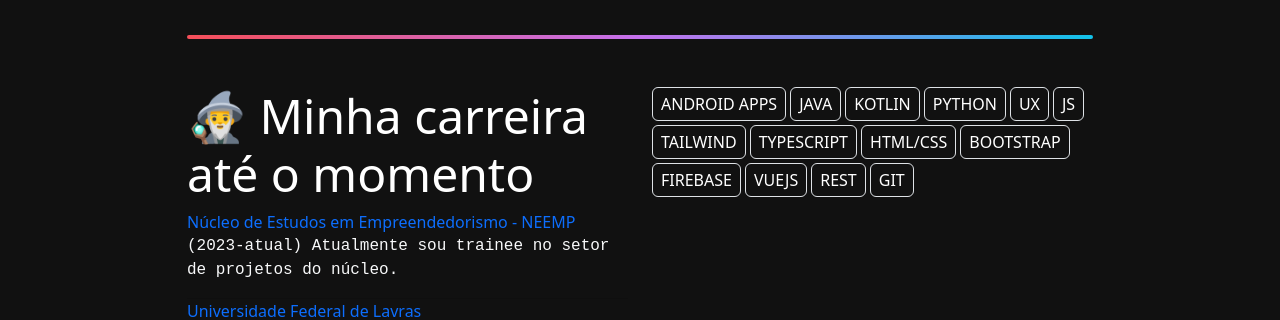
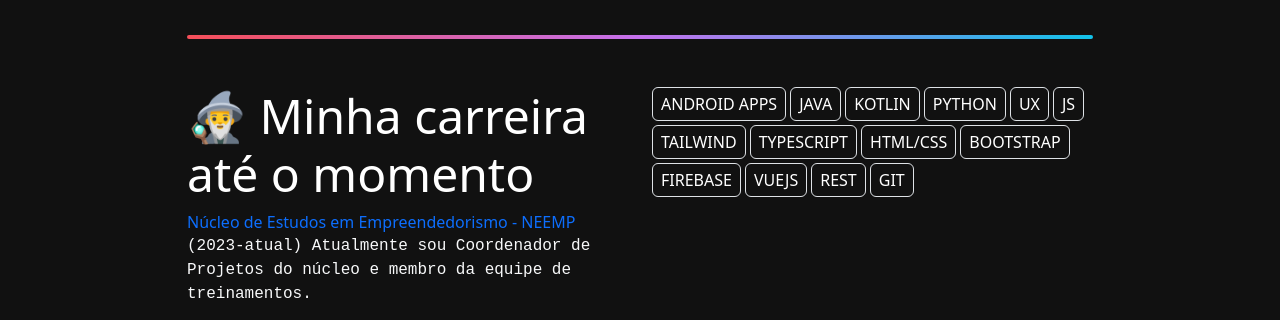
Before and after one commit to deyvidandrades/deyvidandrades.github.io, a plain HTML site: page index.html in a window 1280 px wide. Shown: the part 613-933 px from the top of the page. Drawn offline with nearby package versions, Linux system fonts and the light colour scheme.

Commit message:
* Bio Update

```diff
--- a/index.html
+++ b/index.html
@@ -132,7 +132,7 @@
 
               <li class="list-group-item bg-escuro p-0 text-light">
                 <div class="text-primary">Núcleo de Estudos em Empreendedorismo - NEEMP</div>
-                <p class="light">(2023-atual) Atualmente sou trainee no setor de projetos do núcleo.</p>
+                <p class="light">(2023-atual) Atualmente sou Coordenador de Projetos do núcleo e membro da equipe de treinamentos.</p>
               </li>
 
               <li class="list-group-item bg-escuro p-0 text-light">
```
